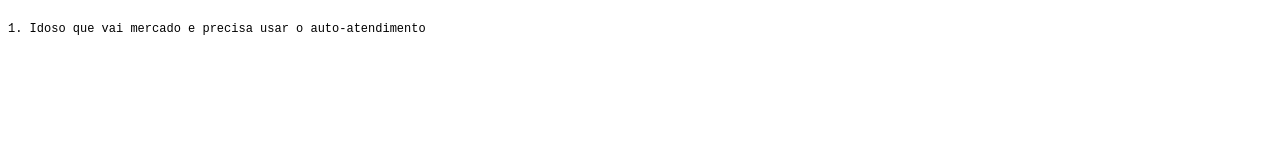
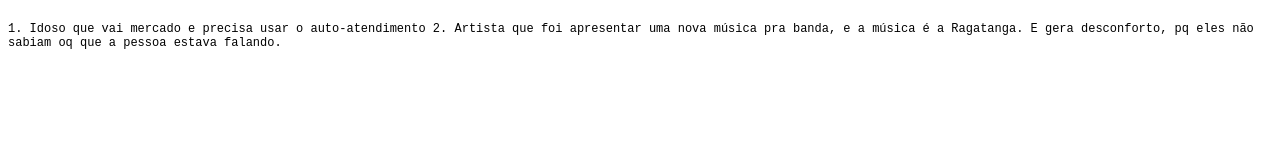
Before and after one commit to cesarserrano/textos, a plain HTML site: page ideias.html in a window 1280 px wide. Drawn offline with Linux system fonts and the light colour scheme.

Commit message:
Atualizar o ideias.html

```diff
--- a/ideias.html
+++ b/ideias.html
@@ -10,3 +10,5 @@
   </head>
 <br>
 1. Idoso que vai mercado e precisa usar o auto-atendimento
+
+2. Artista que foi apresentar uma nova música pra banda, e a música é a Ragatanga. E gera desconforto, pq eles não sabiam oq que a pessoa estava falando.
```
